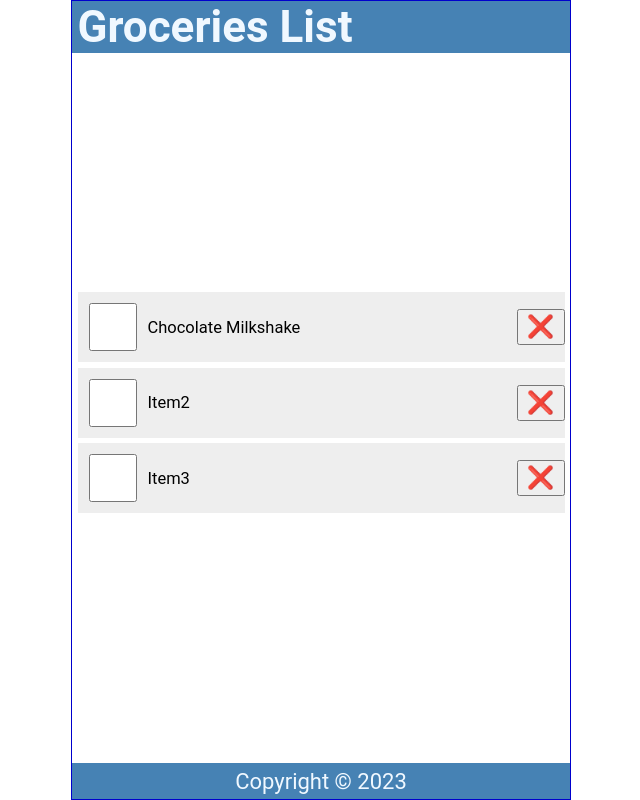
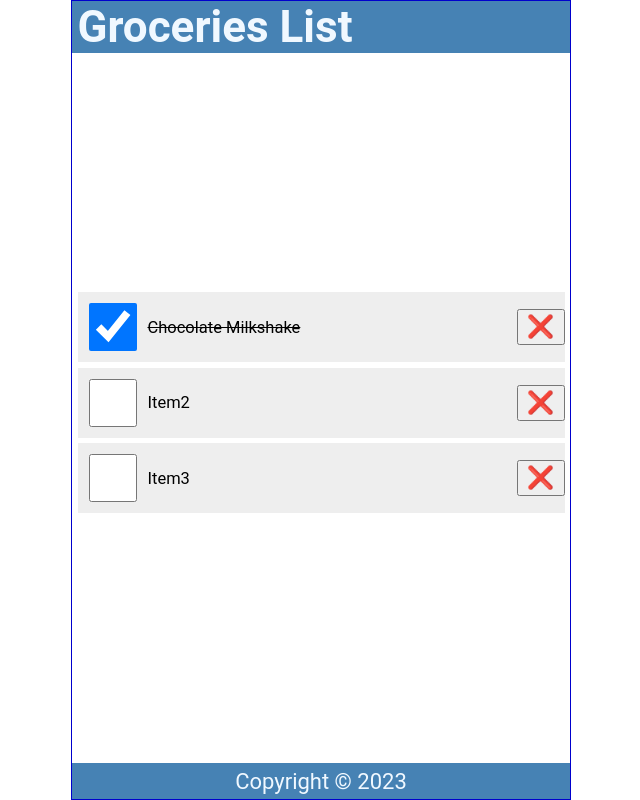
Before and after one commit to ChandanaMandarapu/All-React, a React (Vite) app in the folder allReact/: page / in a window 1280 px wide. Shown: the whole page, without its empty margins (319-959 px from the left). Built offline with nearby package versions, Linux system fonts and the light colour scheme.

Commit message:
checking | deleting items

```diff
--- a/allReact/src/components/Content.jsx
+++ b/allReact/src/components/Content.jsx
@@ -5,39 +5,60 @@
   const [items, setItems] = useState([
     {
       id: 1,
-            checked: false,
-            item: "Chocolate Milkshake"
+      checked: true,
+      item: "Chocolate Milkshake",
     },
     {
       id: 2,
       checked: false,
-            item: "Item2"
+      item: "Item2",
     },
     {
       id: 3,
       checked: false,
-            item: "Item3"
-        }
-    ])
+      item: "Item3",
+    },
+  ]);
 
   const handleCheck = (id) => {
-        console.log(`key:  ${id}`)
-    }
+    // defining state to check the items of list using ternary operator
+    const listItems = items.map((item) =>
+      item.id === id ? { ...item, checked: !item.checked } : item
+    );
+    setItems(listItems);
+    localStorage.setItem("shoppinglist", JSON.stringify(listItems));
+  };
+  const handleDelete = (id) => {
+    const listItems = items.filter((item) => item.id !== id);
+    setItems(listItems);
+    localStorage.setItem("shoppinglist", JSON.stringify(listItems));
+  };
   return (
     <main>
+      {items.length ? (
         <ul>
           {items.map((item) => (
             <li className="item" key={item.id}>
               <input
                 type="checkbox"
                 onChange={() => handleCheck(item.id)}
-                checked = {item.checked}
+                checked={item.checked}
               />
-                <label> {item.item}</label>
-                <button className="btn">❌</button>
+              <label
+                style={item.checked ? { textDecoration: "line-through" } : null}
+                onDoubleClick={() => handleCheck(item.id)}
+              >
+                {item.item}
+              </label>
+              <button onClick={() => handleDelete(item.id)} className="btn">
+                ❌
+              </button>
             </li>
           ))}
         </ul>
+      ) : (
+        <p style={{ marginTop: "2rem" }}>Your list is empty</p>
+      )}
     </main>
   );
 };
```
Lines whose indentation alone changed are shown as unchanged.
